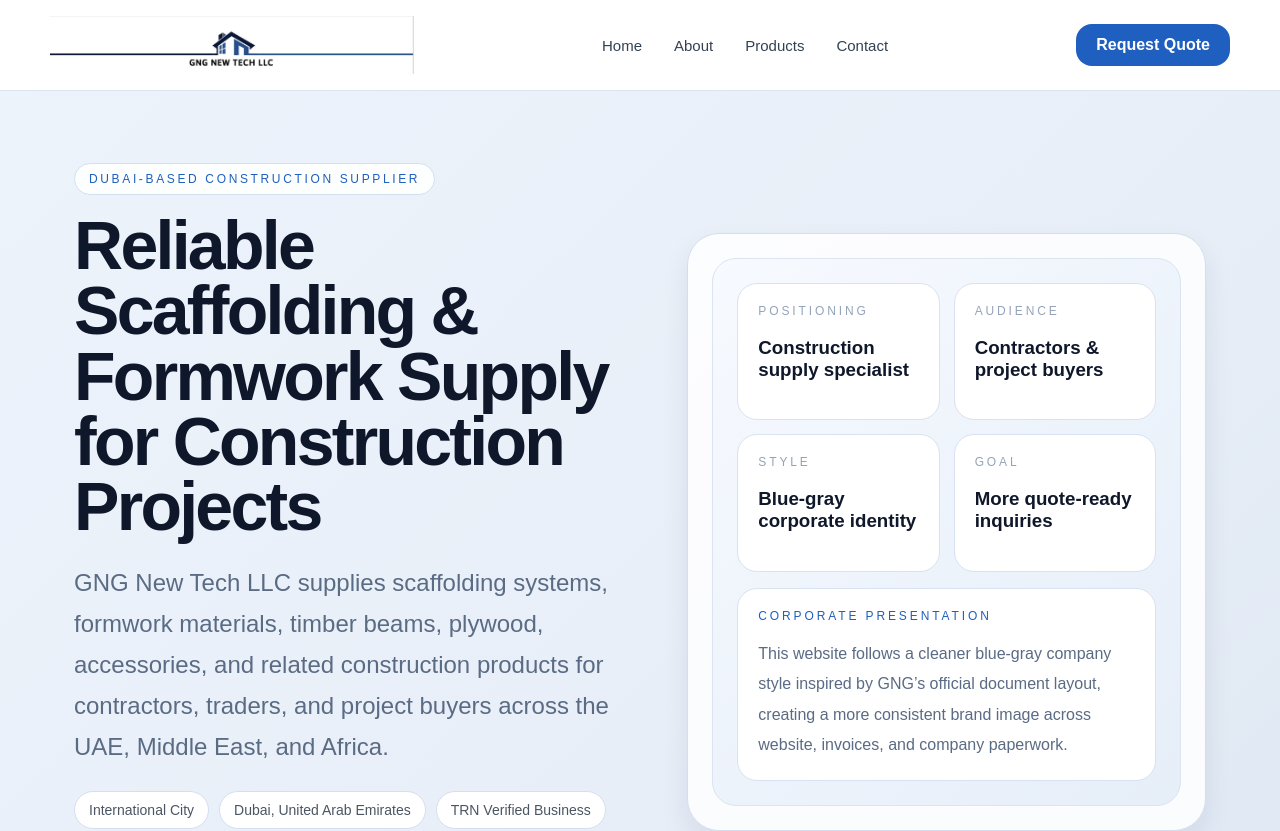
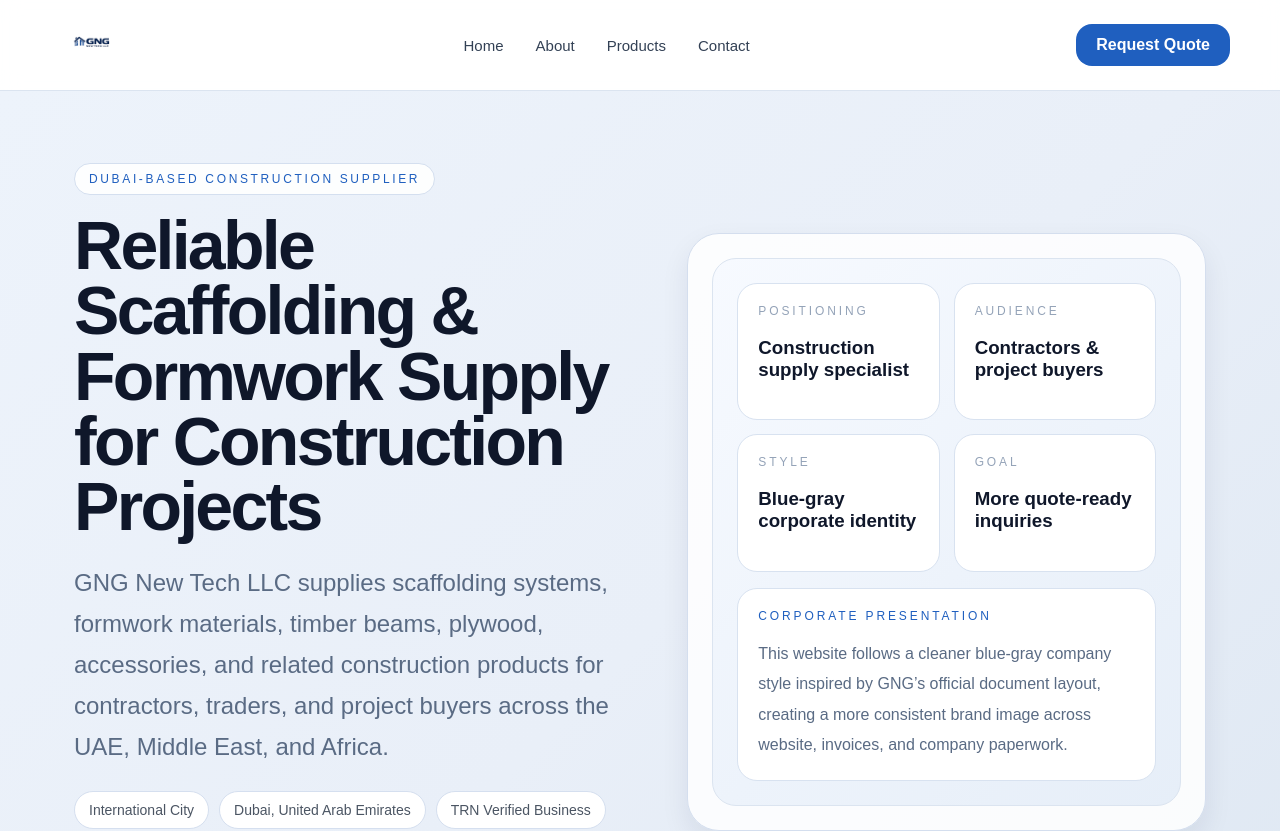
Before and after one commit to gngnewtech/gng-website-v2, a Next.js app: page / in a window 1280 px wide. Shown: the top 831 px of the page. Built offline with nearby package versions, Linux system fonts and the light colour scheme.

Commit message:
Update layout.tsx

```diff
--- a/app/layout.tsx
+++ b/app/layout.tsx
@@ -13,7 +13,7 @@
     <header className="header">
       <div className="container header-inner">
         <Link href="/" className="brand" aria-label="GNG New Tech LLC">
-          <Image src="/gng-logo.jpg" alt="GNG New Tech LLC logo" width={300} height={80} className="brand-logo" priority />
+          <Image src="/gng-logo-final.png" alt="GNG New Tech LLC logo" width={300} height={80} className="brand-logo" priority />
         </Link>
         <nav className="nav">
           <Link href="/">Home</Link>
```
